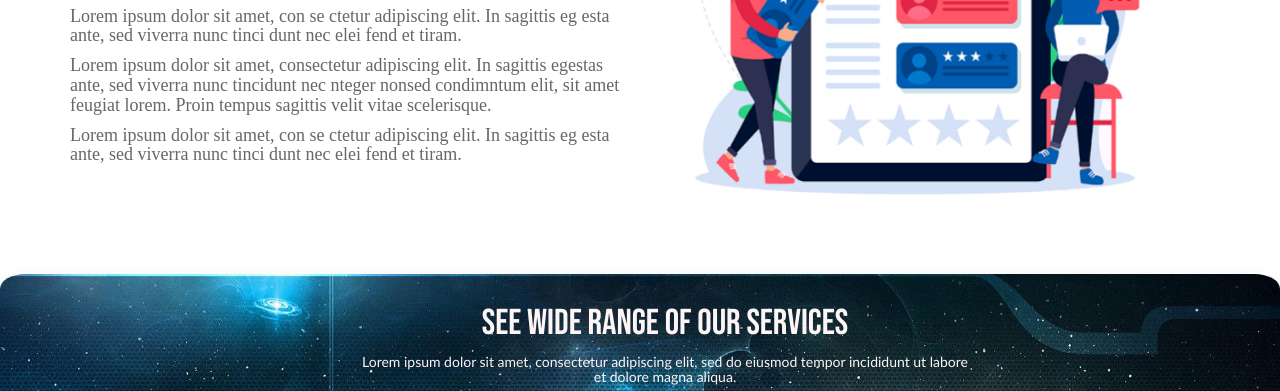
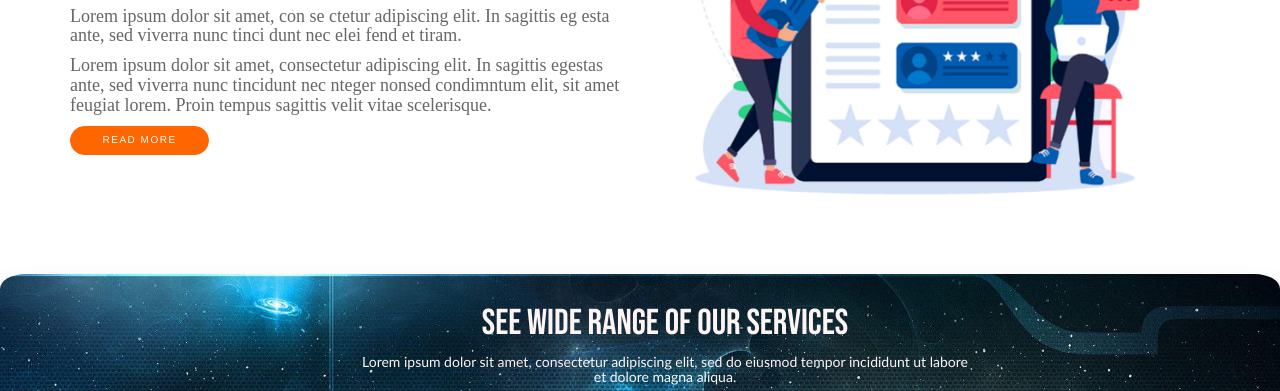
Before and after one commit to zawadzamil/baraka_official, a plain HTML site: page index.html in a window 1280 px wide. Shown: the part 2246-2637 px from the top of the page. Drawn offline with nearby package versions, Linux system fonts and the light colour scheme.

Commit message:
5th_commit

```diff
--- a/index.html
+++ b/index.html
@@ -239,11 +239,7 @@
               sagittis velit vitae scelerisque.
             </h4>
 
-            <h4>
-              Lorem ipsum dolor sit amet, con se ctetur adipiscing elit. In
-              sagittis eg esta ante, sed viverra nunc tinci dunt nec elei fend
-              et tiram.
-            </h4>
+          <a href="about.html"><button>Read More</button></a>
           </div>
           <div class="col-lg-6 col-md-6">
             <div class="imageDiv">
--- a/scss/main.scss
+++ b/scss/main.scss
@@ -257,6 +257,11 @@ $base_button_color: rgb(255, 102, 0);
   height: 500px;
   .col1{
     margin-top: 10%;
+
+    button{
+      @include button($base_button_color);
+      border: 0px;
+    }
   }
   h1{
     font-family:'Franklin Gothic Medium';
```
Also changed, not shown: scss/main.css, 1 other file.
